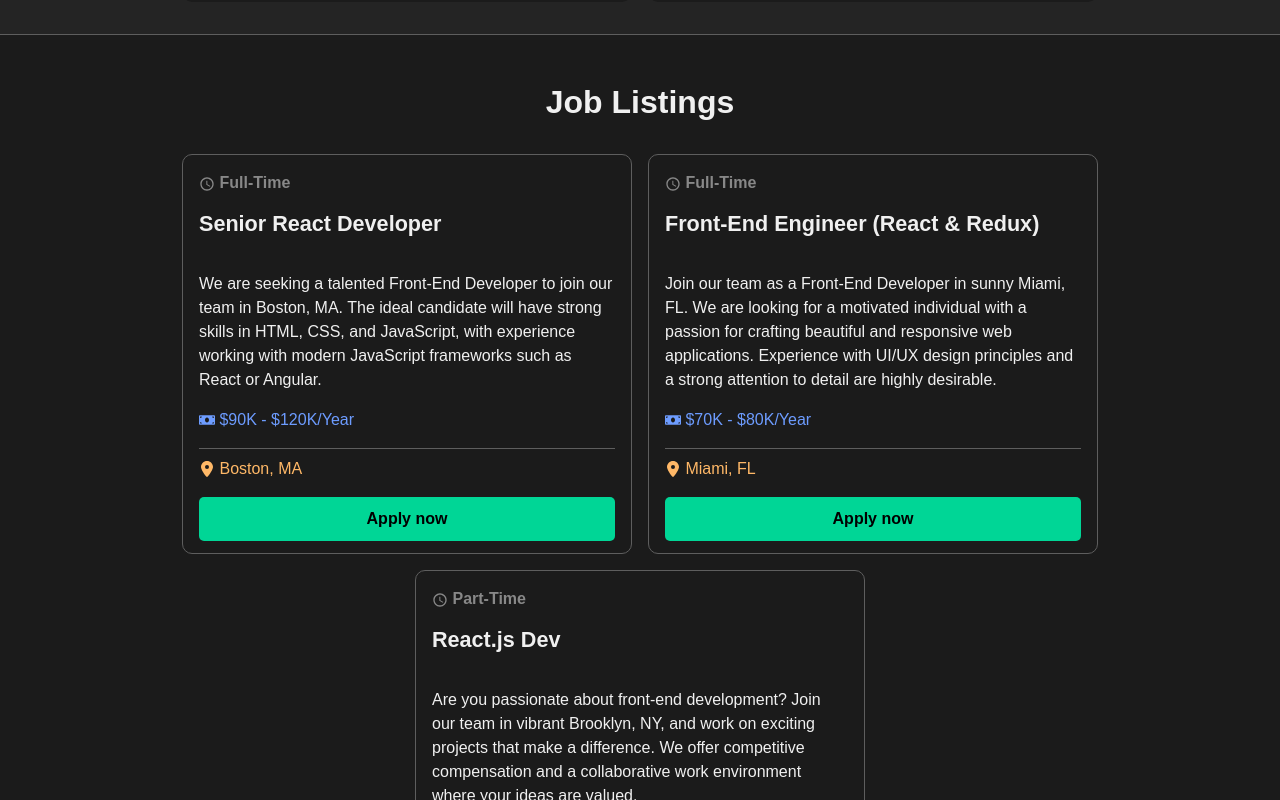
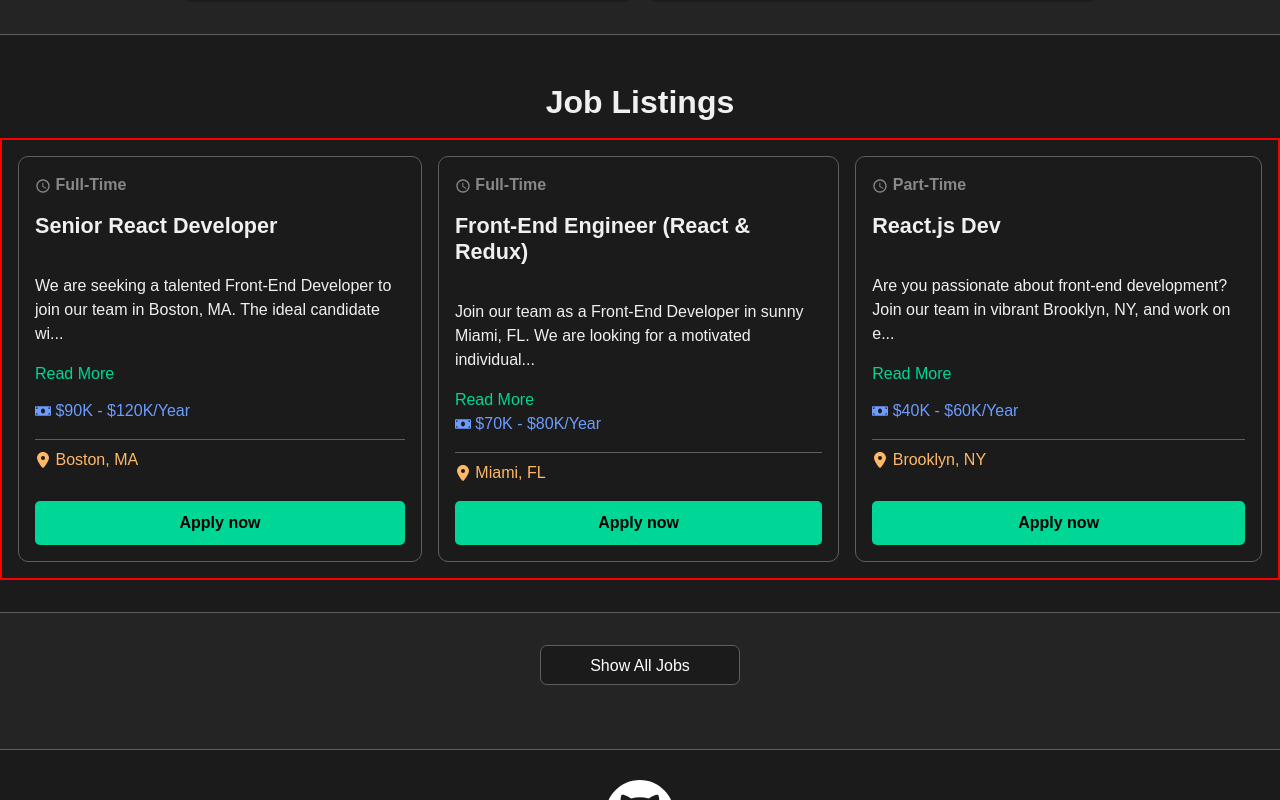
Before and after one commit to AllwarsGIT/job-searching-app-react, a React (Vite) app: page /jobs in a window 1280 px wide. Shown: the part 680-1480 px from the top of the page. Built offline with nearby package versions, Linux system fonts and the light colour scheme.

Commit message:
Implemented  a hook for a "read more" button(unsolved growing of all cards when pressing the button on one of them)

```diff
--- a/src/Components/JobCard/JobCard.jsx
+++ b/src/Components/JobCard/JobCard.jsx
@@ -3,6 +3,8 @@ import { FaLocationDot } from "react-icons/fa6";
 import { FaMoneyBill } from "react-icons/fa";
 import { MdOutlineAccessTime } from "react-icons/md";
 import SimpleButton from "../SimpleButton/SimpleButton.jsx";
+import useReadMore from "../../Hooks/useReadMore.jsx";
+
 
 const JobCard = ({
   title = "Job position",
@@ -17,12 +19,14 @@ const JobCard = ({
   //   contactPhone: "Contact phone",
   },
 ) => {
+  const {displayText, isExpanded, toggleReadMore}= useReadMore(description);
 
   return (
     <div className={styles.jobCard}>
       <p className={styles.jobType}><MdOutlineAccessTime /> {type}</p>
       <h2 className={styles.jobTitle}>{title}</h2>
-      <p className={styles.jobDescription}>{description}</p>
+      <p className={styles.jobDescription}>{displayText}</p>
+      <button className={styles.readMoreButton} onClick={toggleReadMore}>{isExpanded ? "Read Less" : "Read More"}</button>
       <p className={styles.jobSalary}><FaMoneyBill /> {salary}/Year</p>
       <p className={styles.jobLocation}><FaLocationDot /> {location}</p>
       <SimpleButton className={styles.applyButton}>Apply now</SimpleButton>
--- a/src/Components/JobCard/JobCard.module.css
+++ b/src/Components/JobCard/JobCard.module.css
@@ -2,14 +2,15 @@
     display: flex;
     flex-direction: column;
     padding: 16px;
-    width: 450px;
-    height: 400px;
+    max-width: 450px;
+    min-height: auto;
 
     border: 1px solid #ccc;
     border-radius: 10px;
     background-color: #1b1b1b;
     color: #f0f0f0;
     border : 1px solid rgb(94, 94, 94);
+
 }
 
 @media (max-width: 600px) {
@@ -72,3 +73,15 @@
 .applyButton:hover {
     background-color: #00b28c;
 }
+
+.readMoreButton {
+    padding: 0;
+    margin:0;
+    display: block;
+    text-align: left;
+
+    background-color: transparent;
+    color: #00d696;
+    border: none;
+    cursor: pointer;
+}
--- a/src/Components/JobCardList/JobCardList.module.css
+++ b/src/Components/JobCardList/JobCardList.module.css
@@ -1,20 +1,21 @@
 .jobCardContainer {
     display: flex;
-    flex-wrap: wrap;
-    justify-content: center;
     flex-direction: row;
     gap: 1rem;
     padding: 1rem;
+    max-width: 100%;
 
     background-color: #1b1b1b;
+    transition: 0.3s ease-in-out;
+    border: 2px solid rgb(252, 0, 0);
 }
 
-@media (max-width: 1024px) {
+/* @media (max-width: 1024px) {
   .jobCardContainer {
     flex-direction: column;
     align-items: center;
   }
-}
+} */
 
 .jobCardTitle {
     margin-bottom: 1rem;
--- /dev/null
+++ b/src/Hooks/useReadMore.jsx
@@ -0,0 +1,20 @@
+import { useState } from 'react';
+
+function useReadMore(text="", maxLenght = 100) {
+    const [isExpanded, setIsExpanded] = useState(false);
+
+    const toggleReadMore = () => { //Function to toggle the read more state
+        setIsExpanded((prev) => !prev);
+    }
+
+    const displayText = isExpanded ? text : text.slice(0, maxLenght) + '...';
+
+    return {
+        displayText,
+        isExpanded,
+        toggleReadMore
+    }
+
+}
+
+export default useReadMore;
```
